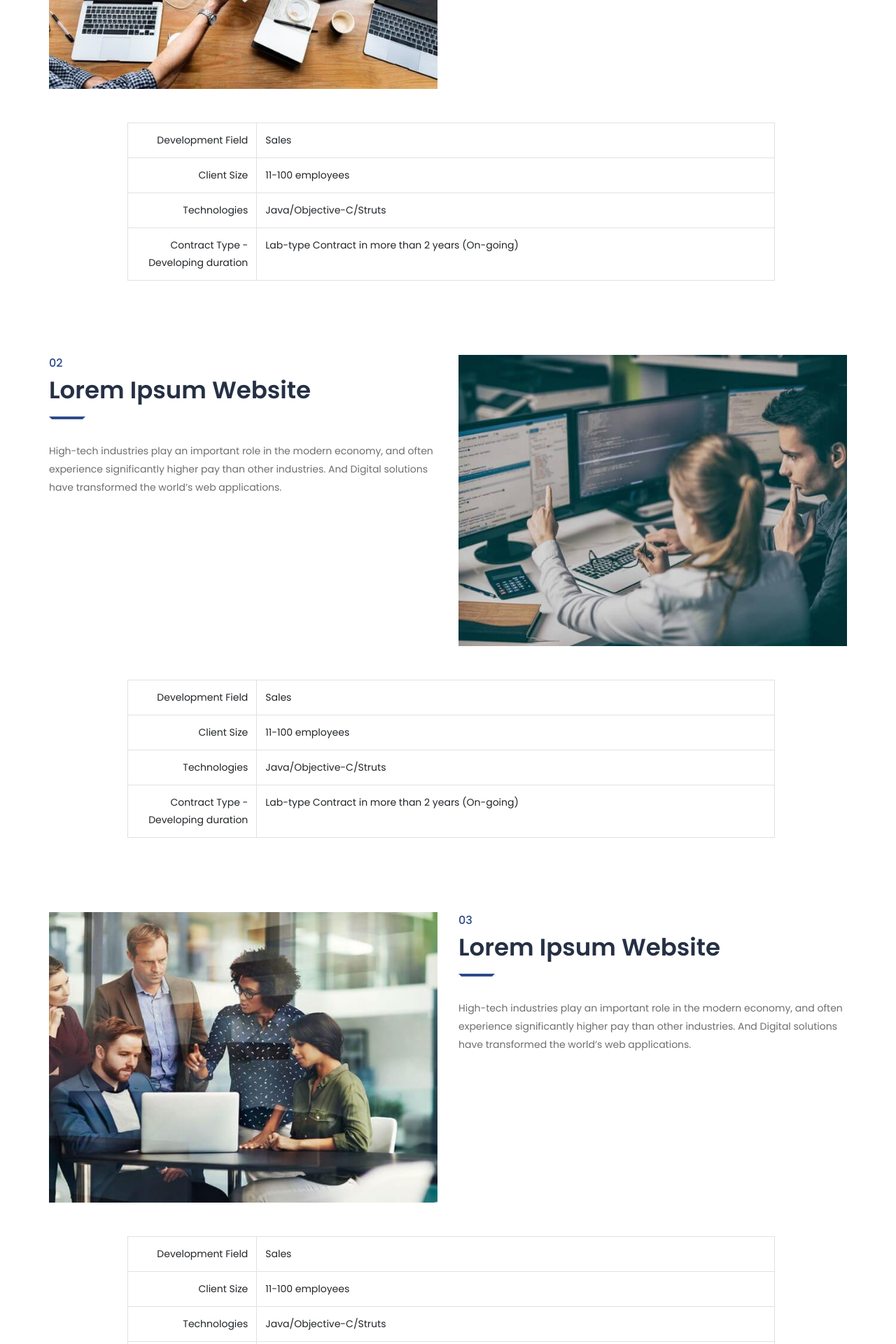
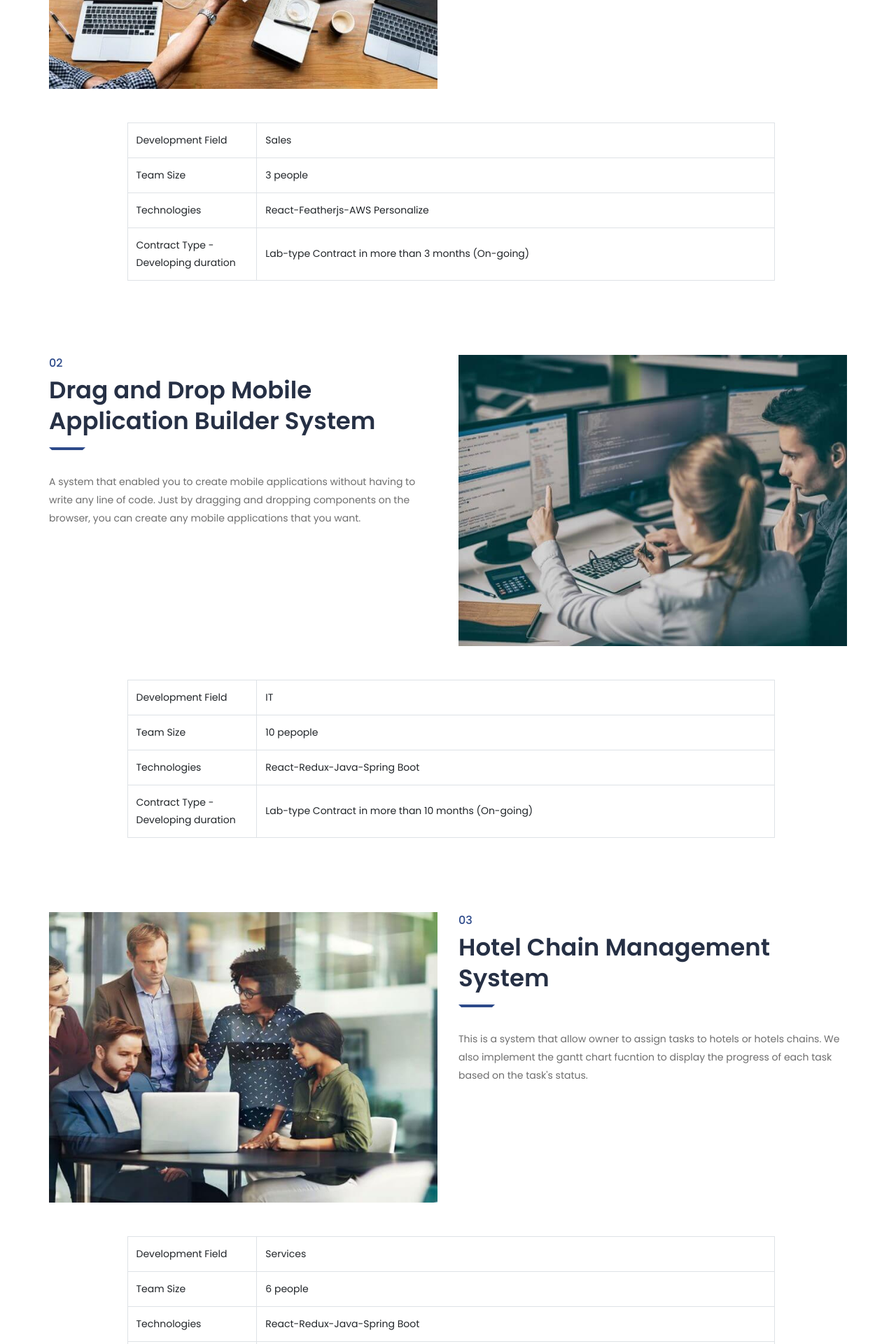
Before and after one commit to lamnt2708/react_home, a React (Create React App) app: page /projects_web in a window 1280 px wide. Shown: the part 880-2800 px from the top of the page at 70% size. Built offline with nearby package versions, Linux system fonts and the light colour scheme; a web font is replaced by a local one.

Commit message:
Add Projects

```diff
--- a/src/components/pages/projects_web.js
+++ b/src/components/pages/projects_web.js
@@ -94,10 +94,10 @@ export class Projects_Web extends Component {
                             <div className="section-title with-desc clearfix">
                             <div className="title-header">
                                 <h5>01</h5>
-                                <h2 className="title">Lorem Ipsum Website</h2>
+                                <h2 className="title">E-commerce Site</h2>
                             </div>
                             <div className="title-desc">
-                                <p>High-tech industries play an important role in the modern economy, and often experience significantly higher pay than other industries. And Digital solutions have transformed the world’s web applications.</p>
+                                <p>This is a B2B custom jewelry sale system. User would brought their own gemstone and choose the design they want on the system. Main function of this site included import, display 3D model of the jewelry of the browser and creating PDF file for orders, deliveries and billings</p>
                             </div>
                             </div>{/* section title end */}
 
@@ -112,20 +112,20 @@ export class Projects_Web extends Component {
                  <table class="table text-center strong ml-1 mr-1 " >
                     <tbody>
                     <tr>
-                        <td class="text-right font-weight-600" >Development Field</td>
+                        <td class="text-left font-weight-600" >Development Field</td>
                         <td class="text-left" >Sales</td>
                     </tr>
                     <tr>
-                        <td class="text-right font-weight-600" >Client Size</td>
-                        <td class="text-left" >11-100 employees</td>
+                        <td class="text-left font-weight-600" >Team Size</td>
+                        <td class="text-left" >3 people</td>
                     </tr>
                     <tr>
-                        <td class="text-right font-weight-600" >Technologies</td>
-                        <td class="text-left" >Java/Objective-C/Struts</td>
+                        <td class="text-left font-weight-600" >Technologies</td>
+                        <td class="text-left" >React-Featherjs-AWS Personalize</td>
                     </tr>
                     <tr>
-                        <td class="text-right font-weight-600" >Contract Type - Developing duration</td>
-                        <td class="text-left" >Lab-type Contract in more than 2 years (On-going)</td>
+                        <td class="text-left font-weight-600" >Contract Type - Developing duration</td>
+                        <td class="text-left align-middle" >Lab-type Contract in more than 3 months (On-going)</td>
                     </tr>
                     </tbody>
                 </table>
@@ -150,10 +150,10 @@ export class Projects_Web extends Component {
                             <div className="section-title with-desc clearfix">
                             <div className="title-header">
                                 <h5>02</h5>
-                                <h2 className="title">Lorem Ipsum Website</h2>
+                                <h2 className="title">Drag and Drop Mobile Application Builder System</h2>
                             </div>
                             <div className="title-desc">
-                                <p>High-tech industries play an important role in the modern economy, and often experience significantly higher pay than other industries. And Digital solutions have transformed the world’s web applications.</p>
+                                <p>A system that enabled you to create mobile applications without having to write any line of code. Just by dragging and dropping components on the browser, you can create any mobile applications that you want. </p>
                             </div>
                             </div>{/* section title end */}
                         </div>
@@ -175,20 +175,20 @@ export class Projects_Web extends Component {
                  <table class="table text-center strong ml-1 mr-1 " >
                     <tbody>
                     <tr>
-                        <td class="text-right font-weight-600" >Development Field</td>
-                        <td class="text-left" >Sales</td>
+                        <td class="text-left font-weight-600" >Development Field</td>
+                        <td class="text-left" >IT</td>
                     </tr>
                     <tr>
-                        <td class="text-right font-weight-600" >Client Size</td>
-                        <td class="text-left" >11-100 employees</td>
+                        <td class="text-left font-weight-600" >Team Size</td>
+                        <td class="text-left" >10 pepople</td>
                     </tr>
                     <tr>
-                        <td class="text-right font-weight-600" >Technologies</td>
-                        <td class="text-left" >Java/Objective-C/Struts</td>
+                        <td class="text-left font-weight-600" >Technologies</td>
+                        <td class="text-left" >React-Redux-Java-Spring Boot</td>
                     </tr>
                     <tr>
-                        <td class="text-right font-weight-600" >Contract Type - Developing duration</td>
-                        <td class="text-left" >Lab-type Contract in more than 2 years (On-going)</td>
+                        <td class="text-left font-weight-600" >Contract Type - Developing duration</td>
+                        <td class="text-left align-middle" >Lab-type Contract in more than 10 months (On-going)</td>
                     </tr>
                     </tbody>
                 </table>
@@ -214,10 +214,10 @@ export class Projects_Web extends Component {
                             <div className="section-title with-desc clearfix">
                             <div className="title-header">
                                 <h5>03</h5>
-                                <h2 className="title">Lorem Ipsum Website</h2>
+                                <h2 className="title">Hotel Chain Management System</h2>
                             </div>
                             <div className="title-desc">
-                                <p>High-tech industries play an important role in the modern economy, and often experience significantly higher pay than other industries. And Digital solutions have transformed the world’s web applications.</p>
+                                <p>This is a system that allow owner to assign tasks to hotels or hotels chains. We also implement the gantt chart fucntion to display the progress of each task based on the task's status.</p>
                             </div>
                             </div>{/* section title end */}
                         </div>
@@ -231,20 +231,20 @@ export class Projects_Web extends Component {
                  <table class="table text-center strong ml-1 mr-1 " >
                     <tbody>
                     <tr>
-                        <td class="text-right font-weight-600" >Development Field</td>
-                        <td class="text-left" >Sales</td>
+                        <td class="text-left font-weight-600" >Development Field</td>
+                        <td class="text-left" >Services</td>
                     </tr>
                     <tr>
-                        <td class="text-right font-weight-600" >Client Size</td>
-                        <td class="text-left" >11-100 employees</td>
+                        <td class="text-left font-weight-600" >Team Size</td>
+                        <td class="text-left" >6 people</td>
                     </tr>
                     <tr>
-                        <td class="text-right font-weight-600" >Technologies</td>
-                        <td class="text-left" >Java/Objective-C/Struts</td>
+                        <td class="text-left font-weight-600" >Technologies</td>
+                        <td class="text-left" >React-Redux-Java-Spring Boot</td>
                     </tr>
                     <tr>
-                        <td class="text-right font-weight-600" >Contract Type - Developing duration</td>
-                        <td class="text-left" >Lab-type Contract in more than 2 years (On-going)</td>
+                        <td class="text-left font-weight-600" >Contract Type - Developing duration</td>
+                        <td class="text-left align-middle" >Project Based – 6 months</td>
                     </tr>
                     </tbody>
                 </table>
@@ -262,10 +262,10 @@ export class Projects_Web extends Component {
                             <div className="section-title with-desc clearfix">
                             <div className="title-header">
                                 <h5>04</h5>
-                                <h2 className="title">Lorem Ipsum Website</h2>
+                                <h2 className="title">English Teacher Dispatching Management System</h2>
                             </div>
                             <div className="title-desc">
-                                <p>High-tech industries play an important role in the modern economy, and often experience significantly higher pay than other industries. And Digital solutions have transformed the world’s web applications.</p>
+                                <p>This system manage the dispatching of english teacher to english learning event organized by school or organizations. By using series of information like teacher's schedule, address, contract, school's plan, budget,... thẻ project aims to increase the efficency of operation cost. </p>
                             </div>
                             </div>{/* section title end */}
                         </div>
@@ -287,20 +287,20 @@ export class Projects_Web extends Component {
                  <table class="table text-center strong ml-1 mr-1 " >
                     <tbody>
                     <tr>
-                        <td class="text-right font-weight-600" >Development Field</td>
-                        <td class="text-left" >Sales</td>
+                        <td class="text-left font-weight-600" >Development Field</td>
+                        <td class="text-left" >Education</td>
                     </tr>
                     <tr>
-                        <td class="text-right font-weight-600" >Client Size</td>
-                        <td class="text-left" >11-100 employees</td>
+                        <td class="text-left font-weight-600" >Team Size</td>
+                        <td class="text-left" >8 people</td>
                     </tr>
                     <tr>
-                        <td class="text-right font-weight-600" >Technologies</td>
-                        <td class="text-left" >Java/Objective-C/Struts</td>
+                        <td class="text-left font-weight-600" >Technologies</td>
+                        <td class="text-left" >React-ReactHook-NodeJs</td>
                     </tr>
                     <tr>
-                        <td class="text-right font-weight-600" >Contract Type - Developing duration</td>
-                        <td class="text-left" >Lab-type Contract in more than 2 years (On-going)</td>
+                        <td class="text-left font-weight-600" >Contract Type - Developing duration</td>
+                        <td class="text-left align-middle" >Lab-type Contract in more than 4 months (On-going)</td>
                     </tr>
                     </tbody>
                 </table>
@@ -326,10 +326,10 @@ export class Projects_Web extends Component {
                             <div className="section-title with-desc clearfix">
                             <div className="title-header">
                                 <h5>05</h5>
-                                <h2 className="title">Lorem Ipsum Website</h2>
+                                <h2 className="title">Image Distribution Website</h2>
                             </div>
                             <div className="title-desc">
-                                <p>High-tech industries play an important role in the modern economy, and often experience significantly higher pay than other industries. And Digital solutions have transformed the world’s web applications.</p>
+                                <p>A website to distribute high-quality stock photos for commercial and personal use. User can download a limited amount of images for free at a set interval or upgrade to be able to download with no restrictions</p>
                             </div>
                             </div>{/* section title end */}
                         </div>
@@ -343,20 +343,20 @@ export class Projects_Web extends Component {
                  <table class="table text-center strong ml-1 mr-1 " >
                     <tbody>
                     <tr>
-                        <td class="text-right font-weight-600" >Development Field</td>
-                        <td class="text-left" >Sales</td>
+                        <td class="text-left font-weight-600" >Development Field</td>
+                        <td class="text-left" >Media</td>
                     </tr>
                     <tr>
-                        <td class="text-right font-weight-600" >Client Size</td>
-                        <td class="text-left" >11-100 employees</td>
+                        <td class="text-left font-weight-600" >Team Size</td>
+                        <td class="text-left" >6 people</td>
                     </tr>
                     <tr>
-                        <td class="text-right font-weight-600" >Technologies</td>
-                        <td class="text-left" >Java/Objective-C/Struts</td>
+                        <td class="text-left font-weight-600" >Technologies</td>
+                        <td class="text-left" >React-NodeJs-AWS</td>
                     </tr>
                     <tr>
-                        <td class="text-right font-weight-600" >Contract Type - Developing duration</td>
-                        <td class="text-left" >Lab-type Contract in more than 2 years (On-going)</td>
+                        <td class="text-left font-weight-600" >Contract Type - Developing duration</td>
+                        <td class="text-left align-middle" >Project Based – 1 year</td>
                     </tr>
                     </tbody>
                 </table>
@@ -364,7 +364,7 @@ export class Projects_Web extends Component {
                     </div>
                     </div>
                     </section>
-                    <section className="ttm-row.zero-padding-section clearfix" id="project-6">
+                    <section className="ttm-row.zero-padding-section mb-5 clearfix" id="project-6">
                       {/* aboutus-section */}
                     <div className="container-xl">
                     <div className="row">{/* row */}
@@ -374,10 +374,10 @@ export class Projects_Web extends Component {
                             <div className="section-title with-desc clearfix">
                             <div className="title-header">
                                 <h5>06</h5>
-                                <h2 className="title">Lorem Ipsum Website</h2>
+                                <h2 className="title">Swimming Record Storage System</h2>
                             </div>
                             <div className="title-desc">
-                                <p>High-tech industries play an important role in the modern economy, and often experience significantly higher pay than other industries. And Digital solutions have transformed the world’s web applications.</p>
+                                <p>A website that keep tracks of record from swimming touraments all over Japan. You can check the touraments record by event, team or individual swimmer and compare record with visual graphs.  </p>
                             </div>
                             </div>{/* section title end */}
                         </div>
@@ -399,20 +399,20 @@ export class Projects_Web extends Component {
                  <table class="table text-center strong ml-1 mr-1 " >
                     <tbody>
                     <tr>
-                        <td class="text-right font-weight-600" >Development Field</td>
-                        <td class="text-left" >Sales</td>
+                        <td class="text-left font-weight-600" >Development Field</td>
+                        <td class="text-left" >Sports</td>
                     </tr>
                     <tr>
-                        <td class="text-right font-weight-600" >Client Size</td>
-                        <td class="text-left" >11-100 employees</td>
+                        <td class="text-left font-weight-600" >Team Size</td>
+                        <td class="text-left" >5 people</td>
                     </tr>
                     <tr>
-                        <td class="text-right font-weight-600" >Technologies</td>
-                        <td class="text-left" >Java/Objective-C/Struts</td>
+                        <td class="text-left font-weight-600" >Technologies</td>
+                        <td class="text-left" >React-FeatherJs</td>
                     </tr>
                     <tr>
-                        <td class="text-right font-weight-600" >Contract Type - Developing duration</td>
-                        <td class="text-left" >Lab-type Contract in more than 2 years (On-going)</td>
+                        <td class="text-left font-weight-600" >Contract Type - Developing duration</td>
+                        <td class="text-left align-middle" >Lab-type Contract in 4 months</td>
                     </tr>
                     </tbody>
                 </table>
```
